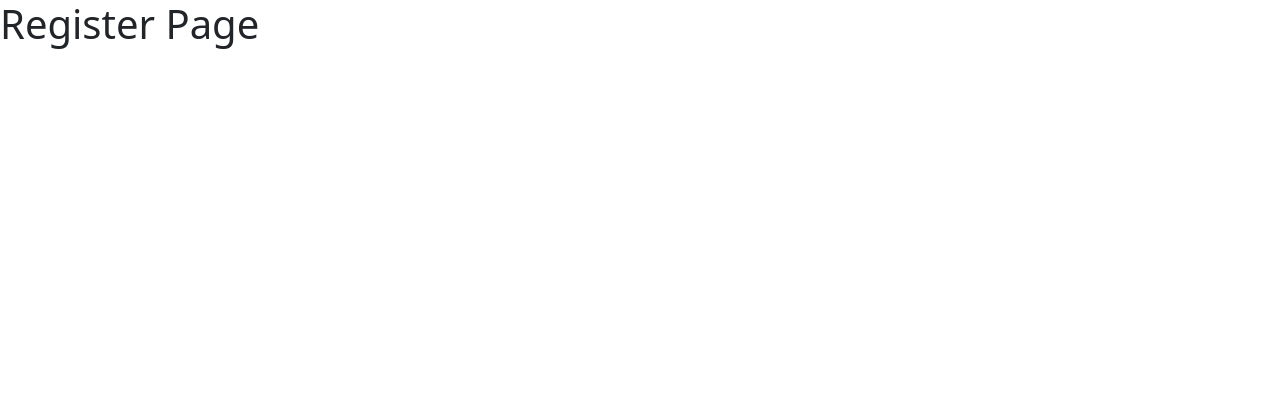
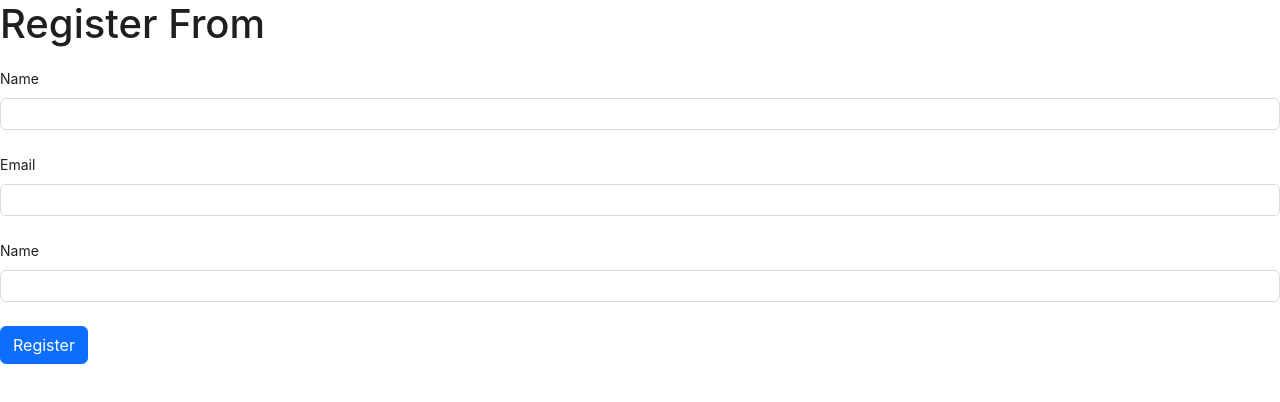
Before and after one commit to janrai1/Doc.help, a React (Create React App) app in the folder client/: page /Register in a window 1280 px wide. Shown: the top 402 px of the page. Built offline with nearby package versions, Linux system fonts and the light colour scheme.

Commit message:
registration form

```diff
--- a/client/src/index.css
+++ b/client/src/index.css
@@ -0,0 +1,5 @@
+*{
+    padding: 0;
+    margin: 0;
+    box-sizing: border-box;
+}
--- a/client/src/index.js
+++ b/client/src/index.js
@@ -1,5 +1,6 @@
 import React from 'react';
 import ReactDOM from 'react-dom/client';
+import "antd/dist/reset.css";
 import './index.css';
 import App from './App';
 import reportWebVitals from './reportWebVitals';
--- a/client/src/pages/Register.js
+++ b/client/src/pages/Register.js
@@ -1,10 +1,29 @@
 import React from 'react'
+import { Form, Input } from "antd"
+const Register = () => {
+  // form handler
+  const onfinishHandler = (values) => {
+    console.log(values)
+  }
+  return (
+  <div className="form-container">
+    <Form layout="vertical" onFinish={onfinishHandler}>
+    <h1>Register From</h1>
+    <Form.Item label="Name" name="name">
+     <Input type='text' required />
+     </Form.Item>
+     <Form.Item label="Email" name="email">
+     <Input type="email" required />
+     </Form.Item>
+     <Form.Item label="Name" name="name">
+     <Input type="password" required />
+     </Form.Item>
+     <button className="btn btn-primary" type="submit">
+      Register
+     </button>
 
-const Register = () => {
-  return (
-    <div>
-      <h1>Register Page</h1>
-    </div>
+    </Form>
+  </div>
   )
 }
 
```
